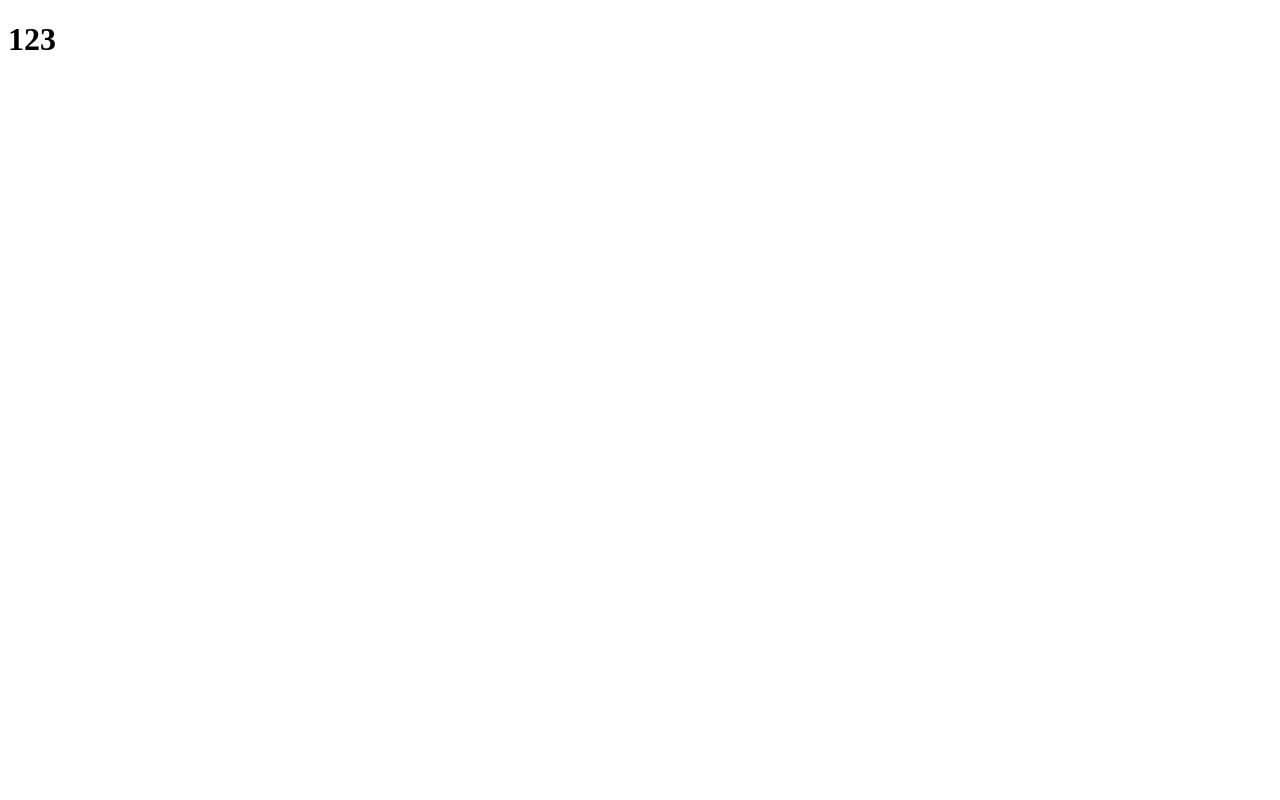
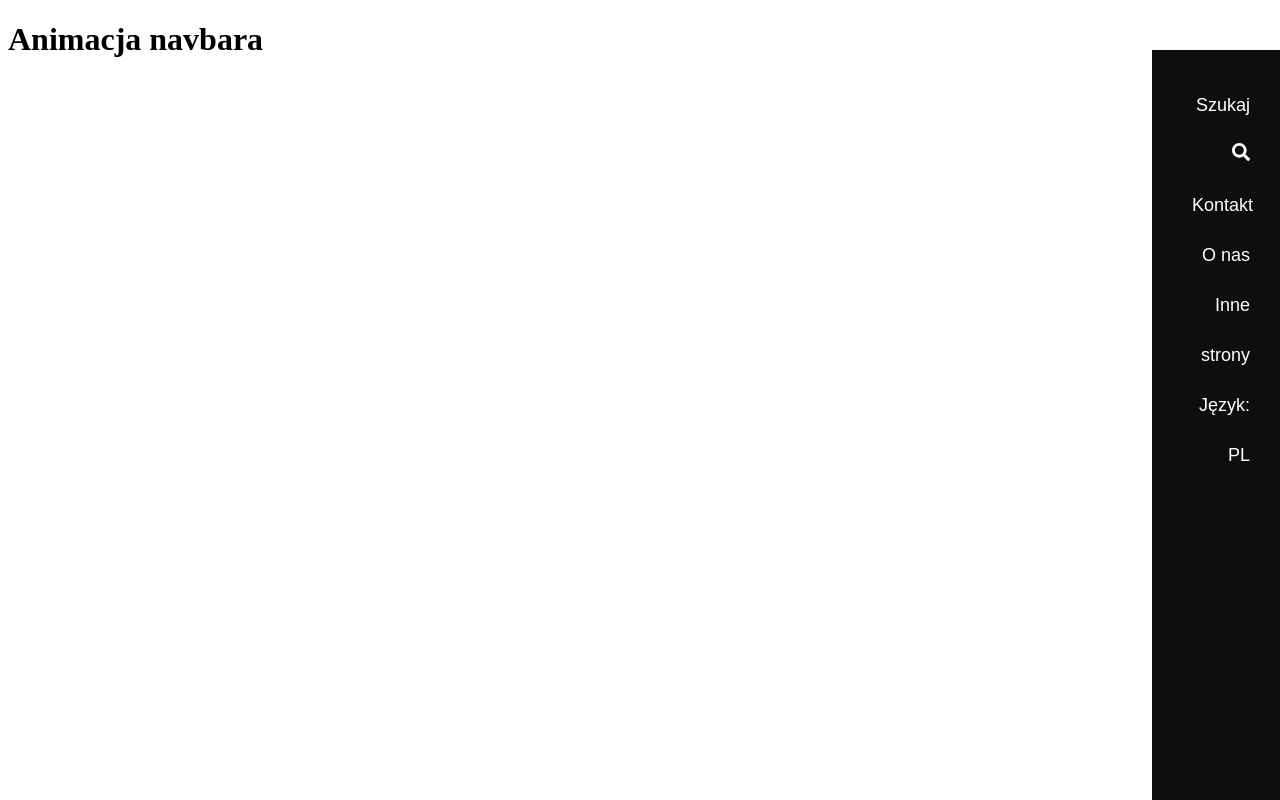
Before and after one commit to Cymoniasty/Clean-up-Gatsby, a Gatsby site: page / in a window 1280 px wide. Built offline with nearby package versions, Linux system fonts and the light colour scheme; Gatsby itself is replaced by a stand-in of ours; a web font is replaced by a local one.

Commit message:
Add first version navbar

```diff
--- /dev/null
+++ b/src/navigation/navigation.js
@@ -0,0 +1,49 @@
+import React from "react";
+import styled from "styled-components";
+import {FaSearch} from 'react-icons/fa';
+
+const NavigationAside = styled.aside`
+    position: fixed;
+    top: 50px;
+    bottom: 0;
+    right: 0;
+    background-color: #0E0E0E;
+    width: 10%;
+
+`
+
+const NavigationWrapper = styled.nav`
+
+ul{
+    text-align: right;
+    margin-top: 30px;
+    margin-right: 30px;
+    list-style: none;
+    color: white;
+    font-family: "Muli" ,sans-serif;
+    font-size: 18px;
+    line-height: 50px;
+
+}
+
+li{}
+
+`
+
+const Navigation = () => (
+    <NavigationAside>
+        <NavigationWrapper>
+            <ul>
+                <li>Szukaj
+                    <FaSearch/>
+                </li>
+                <li>Kontakt</li>
+                <li>O nas</li>
+                <li>Inne strony</li>
+                <li>Język: PL</li>
+            </ul>
+        </NavigationWrapper>
+    </NavigationAside>
+);
+
+export default Navigation;
--- a/src/pages/404.js
+++ b/src/pages/404.js
@@ -1,9 +1,9 @@
 import React from "react"
 
 const NotFoundPage = () => (
-
-    <h1>NOT FOUND</h1>
-
+    <>
+        <h1>NOT FOUND</h1>
+    </>
 )
 
 export default NotFoundPage
--- a/src/pages/index.js
+++ b/src/pages/index.js
@@ -1,10 +1,13 @@
 import React from "react"
-import styled from "styled-components";
+import Navigation from "../navigation/navigation";
+import "typeface-muli"
+
 
 const IndexPage = () => (
-
-    <h1>123</h1>
-
+    <>
+        <h1>Animacja navbara</h1>
+        <Navigation/>
+    </>
 )
 
 export default IndexPage
```
